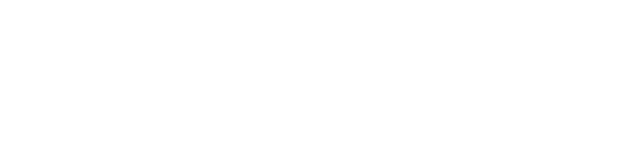
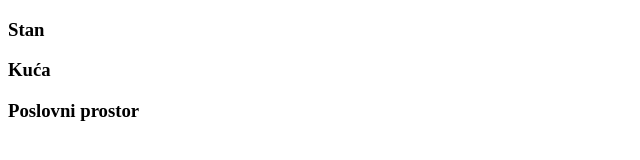
Before and after one commit to amarderschrecklicher/Real_Estate_Web_Page, a plain HTML site: page html/nekretnine.html in a window 1280 px wide. Shown: the whole page, without its empty margins (0-640 px from the left). Drawn offline with Linux system fonts and the light colour scheme; files that its build step writes are made by us from their sources.

Commit message:
nekretnine

```diff
--- a/html/meni.html
+++ b/html/meni.html
@@ -2,7 +2,7 @@
 <HTML>
 <HEAD>
 <TITLE>Tutorijal 2, Zadatak 4</TITLE>
-<link rel="stylesheet" type="text/css" href="meni.css">
+<link rel="stylesheet" type="text/css" href="/wt23p19006/css/meni.css">
 <META http-equiv="Content-Type" content="text/html; charset=utf-8">
 </HEAD>
 <BODY>
--- a/html/nekretnine.html
+++ b/html/nekretnine.html
@@ -0,0 +1,20 @@
+<!DOCTYPE html>
+<HTML>
+<HEAD>
+<TITLE>Tutorijal 2, Zadatak 4</TITLE>
+<link rel="stylesheet" type="text/css" href="/wt23p19006/css/nekretnine.css">
+<META http-equiv="Content-Type" content="text/html; charset=utf-8">
+</HEAD>
+<BODY>
+    <div id="#stan">
+        <h3>Stan</h3>
+
+    </div>
+    <div id="kuca">
+        <h3>Kuća</h3>
+    </div>
+    <div id="pp">
+        <h3>Poslovni prostor</h3>
+    </div>
+</BODY>
+</HTML>
```
Also changed, not shown: html/nekretnine.css (added).
